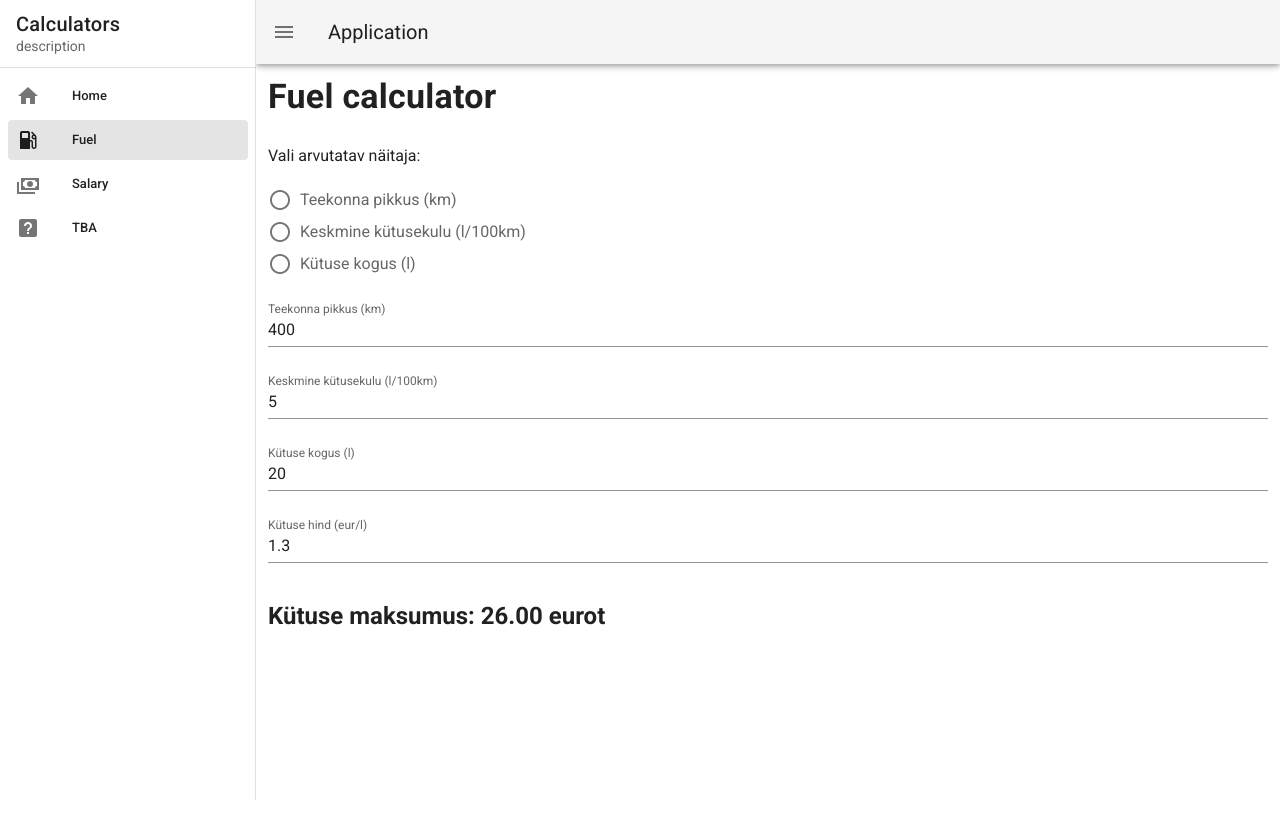
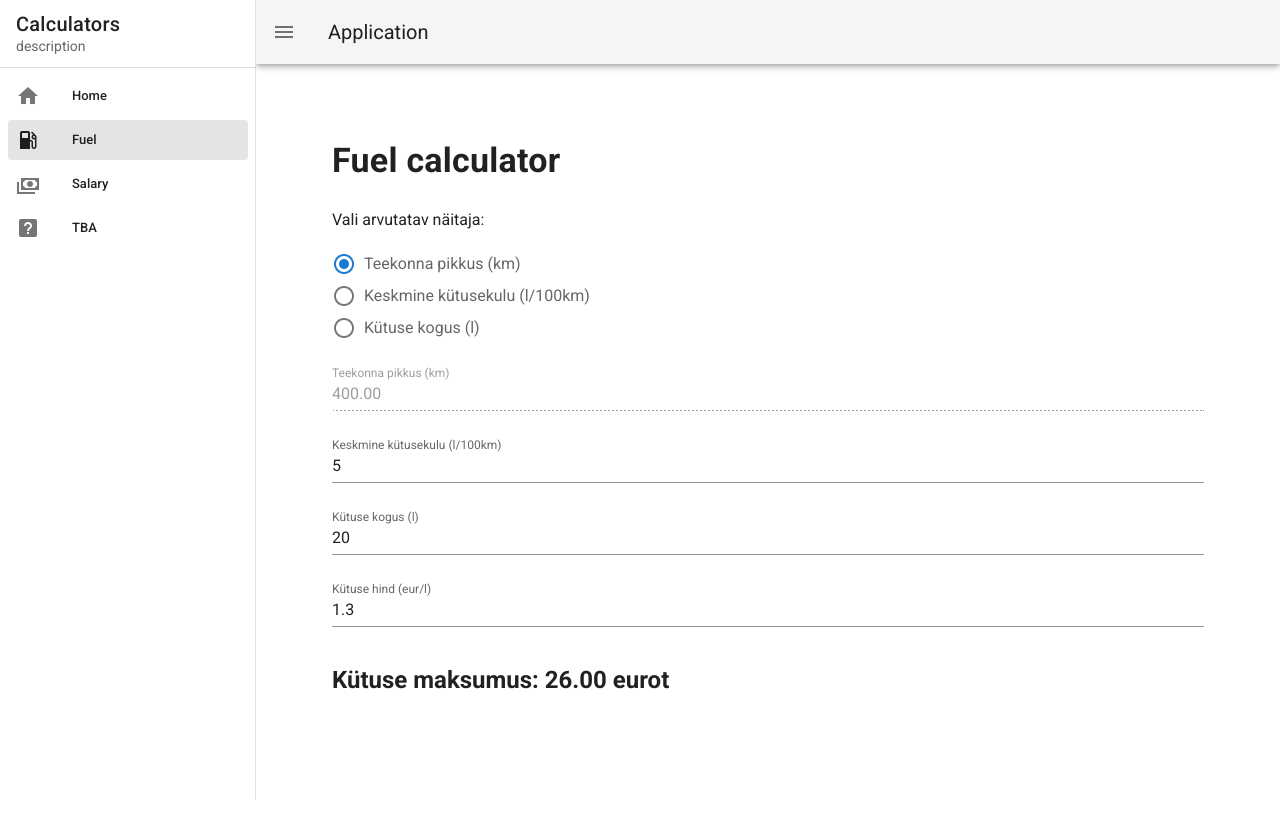
Before and after one commit to IngridJufkin/Calculators, a Vue app: page /fuelcalculator in a window 1280 px wide. Before the commit the page ends 800 px from the top, so only its background shows below. Built offline with nearby package versions, Linux system fonts and the light colour scheme.

Commit message:
added padding

```diff
--- a/src/components/FuelCalculator.vue
+++ b/src/components/FuelCalculator.vue
@@ -1,7 +1,8 @@
 <template>
   <!-- Calculator name-->
   <v-container>
-    <v-row class="text-left">
+    <div class="spacing-playground pa-16">
+    <v-row class="font-weight-medium text-left">
       <v-col class="mb-4">
         <h1 class="display-1 font-weight-bold mb-3 ">
           {{ msg }}
@@ -34,7 +35,7 @@
 
     <!-- Distance covered-->
     <v-col class="mb-3">
-      <v-row align="center">
+      <v-row align="center" >
         <v-text-field
           v-if="picked != 1"
           v-model.number="variablea"
@@ -135,7 +136,7 @@
         <h2 v-else>Kütuse maksumus: {{ (variablec*fuelPriceInput).toFixed(2)}} eurot</h2>
       </v-col>
     </v-row>
-
+    </div>
   </v-container>
 </template>
 
@@ -152,7 +153,7 @@ export default {
       variablec: 20,
       fuelPriceInput: 1.3,
 
-      picked: "Teekonna pikkus (km)",
+      picked: "1",
     };
   },
   computed: {
@@ -215,8 +216,7 @@ export default {
     calculateAVG(variablea, variableb, variablec) {
       let averageFuelConsumption = (+variablec / +variablea) * 100;
       if (
-        isNaN(averageFuelConsumption) ||
-        !Number.isFinite(averageFuelConsumption)
+        isNaN(averageFuelConsumption) || !Number.isFinite(averageFuelConsumption)
       ) {
         return variableb;
       } else {
```
